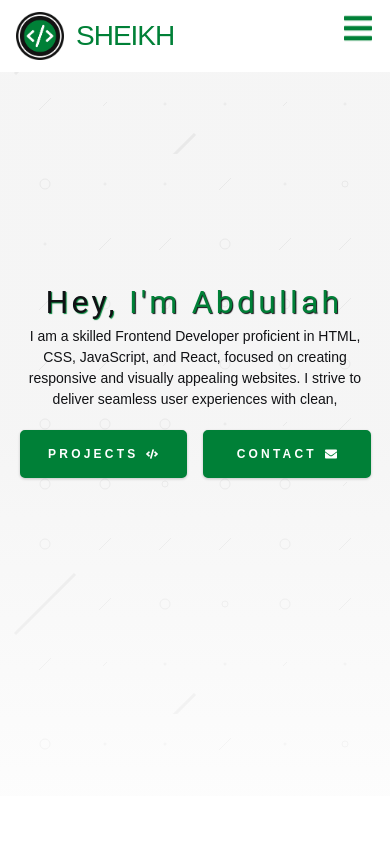
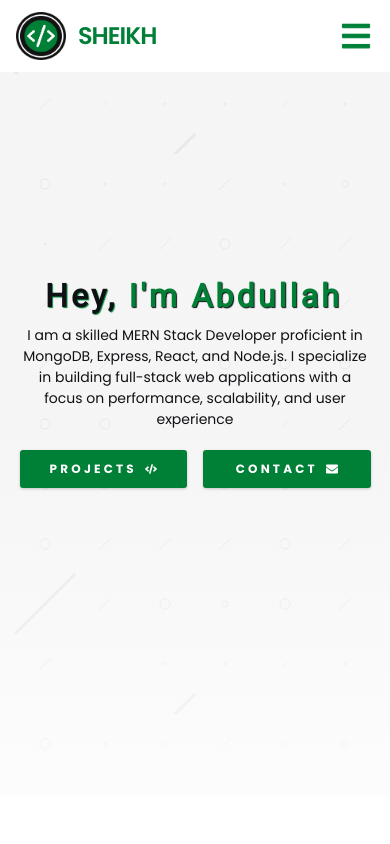
Before and after one commit to sheikhabdullahahmed/Portfolioo, a React (Vite) app: page / in a window 390 px wide. Shown: the top 844 px of the page. Built offline with nearby package versions, Linux system fonts and the light colour scheme.

Commit message:
nav, hero , about change

```diff
--- a/index.html
+++ b/index.html
@@ -4,6 +4,8 @@
     <meta charset="UTF-8" />
     <link rel="icon" type="image/svg+xml" href="./src/Images/logo.png" />
     <meta name="viewport" content="width=device-width, initial-scale=1.0" />
+    <link href="https://fonts.googleapis.com/css2?family=Poppins:wght@300;400;600&display=swap" rel="stylesheet">
+
     <title>Sheikh Abdullah - Mern Stack Developer</title>
   </head>
   <body>
--- a/src/About/about.tsx
+++ b/src/About/about.tsx
@@ -42,7 +42,7 @@ export const About: React.FC = () => {
             I'm <strong>Sheikh Abdullah</strong>, a <span>{age}</span> year old
             <strong> Mern Stack Developer</strong> with 1+ years of experience.
             I work with Javascript and its endless list of frameworks, primarily
-            with <strong>React.js</strong>, <strong>Next.js</strong>, <br />
+            with <strong>React.js</strong>, <strong>Next.js</strong><strong>Node.js</strong>,<strong>Mongo db</strong> <br />
             <br />
             I enjoy turning ideas into reality through clean code and modern
             UI/UX principles. Whether it's crafting interactive web apps or
--- a/src/App.tsx
+++ b/src/App.tsx
@@ -1,6 +1,6 @@
 import { BrowserRouter as Router, Routes, Route } from 'react-router-dom';
 import Home from './pages/Home';
-import { Contact } from './Components/Contact/Contact';
+import Contact2 from './pages/Contact';
 import { Footer } from './Components/Footer/Footer';
 import ProjectsPage from './pages/ProjectPage';
 
@@ -11,9 +11,12 @@ function App() {
       <Routes>
         <Route path="/" element={<Home />} />
         <Route path="/project" element={<ProjectsPage />} />
+        https://github.com/soumyajit4419/Portfolio
+        <Route path="/contactpage" element={<Contact2 />} />
+
 
       </Routes>
-        <Contact/>
+        {/* <Contact/> */}
         <Footer/>
     </Router>
   );
--- a/src/Components/Contact/Contact.tsx
+++ b/src/Components/Contact/Contact.tsx
@@ -15,7 +15,7 @@ export const Contact = () => {
             Have a project you'd like to discuss? Just leave me a message and
             I'll get back to you within 24 hours.
           </p>
-          <Link to="/contact" className="btn hero-btn">
+          <Link to="/contactpage" className="btn hero-btn">
             send details <FaRocket className="fa" />
           </Link>
         </article>
--- a/src/Components/Hero/Hero.tsx
+++ b/src/Components/Hero/Hero.tsx
@@ -1,6 +1,7 @@
 import heroImg from "../../Images/hero/hero-img.svg";
 import { FaCode, FaEnvelope } from "react-icons/fa";
 import { useAppContext } from "../../Context";
+
 
 export const Hero = () => {
   const { smoothScroll } = useAppContext();
@@ -15,10 +16,10 @@ export const Hero = () => {
               hey,<span> i'm Abdullah </span>
             </h1>
             <p>
-              I am a skilled Frontend Developer proficient in HTML, CSS,
-              JavaScript, and React, focused on creating responsive and visually
-              appealing websites. I strive to deliver seamless user experiences
-              with clean,
+              I am a skilled MERN Stack Developer proficient in MongoDB,
+              Express, React, and Node.js. I specialize in building full-stack
+              web applications with a focus on performance, scalability, and
+              user experience
             </p>
             <div className="hero-btn-container">
               <a
--- a/src/Components/Logo/Logo.tsx
+++ b/src/Components/Logo/Logo.tsx
@@ -6,7 +6,7 @@ const Logo = () => {
   return (
     <Link to="/" className="logo">
       <img src={logo} alt="logo" />
-      <h5>SHEIKH</h5>
+      <h5 id='name'>SHEIKH</h5>
     </Link>
   );
 };
--- a/src/Components/Navbar/Navbarl.tsx
+++ b/src/Components/Navbar/Navbarl.tsx
@@ -9,7 +9,6 @@ export const Navbar: React.FC = () => {
   const { scrolled, openSidebar } = useAppContext();
 
   return (
-    // <nav className={`navbar ${scrolled ? "nav-fixed" : ""}`}>
     <nav className={`${scrolled ? 'nav-fixed' : ''}`}>
       <div className="nav-center">
         <div className="nav-header">
--- a/src/index.css
+++ b/src/index.css
@@ -1,10 +1,8 @@
 
-
-@import "tailwindcss";
 /* Import Google Fonts */
-/* @import url('https://fonts.googleapis.com/css2?family=Acme&family=Roboto&family=Source+Sans+Pro:ital@1&display=swap');
+@import url('https://fonts.googleapis.com/css2?family=Acme&family=Roboto&family=Source+Sans+Pro:ital@1&display=swap');
 @import url('https://fonts.googleapis.com/css2?family=Ubuntu&display=swap');
-@import url('https://fonts.googleapis.com/css2?family=Poppins:wght@400;500;700&display=swap'); */
+@import url('https://fonts.googleapis.com/css2?family=Poppins:wght@400;500;700&display=swap');
 
 
 
@@ -366,16 +364,17 @@ p {
 nav {
   background: var(--clr-body-bcg);
   padding: 0.75rem 1rem;
+  position: sticky;
   z-index: 100;
 }
 .nav-fixed {
-  position: fixed;
   top: 0;
   left: 0;
   width: 100%;
   background: var(--clr-body-bcg);
   box-shadow: var(--light-shadow);
 }
+
 .nav-center {
   margin: 0 auto;
   max-width: var(--max-width);
@@ -435,6 +434,31 @@ nav {
 }
 .logo h5:hover {
   color: var(--clr-secondary);
+}
+
+
+
+/* Medium Screens (Tablets) */
+@media screen and (max-width: 768px) {
+  .logo img {
+    width: 60px;
+    /* background-color: #008037; */
+  }
+}
+
+/* Small Screens (Mobile) */
+@media screen and (max-width: 500px) {
+  .logo img {
+    width: 50px;
+    /* background-color: green; */
+  }
+}
+
+/* Extra Small Screens */
+@media screen and (max-width: 350px) {
+  .logo img {
+    width: 60px; /* Smallest size */
+  }
 }
 
 .nav-links {
@@ -668,16 +692,44 @@ header {
 }
 
 .hero-btn {
-  display: inline-flex; /* To align text and icons horizontally */
-  align-items: center; /* Center text and icons vertically */
-  justify-content: center; /* Center the content horizontally */
-  padding: 0.8rem 1.5rem; /* Adjust padding for better clickability */
+  display: inline-flex;
+  align-items: center;
+  justify-content: center;
+  padding: 0.8rem 1.5rem;
   border: 2px solid var(--clr-primary);
-  border-radius: 5px; /* Add a rounded border */
-  text-decoration: none; /* Remove underline */
+  border-radius: 5px;
+  text-decoration: none;
   font-size: 1rem;
   transition: all 0.3s ease-out;
 }
+
+/* Medium Screens (Tablets & Small Laptops - 800px and below) */
+@media screen and (max-width: 800px) {
+  .hero-btn {
+    padding: 0.7rem 1.2rem;
+    font-size: 0.95rem;
+  }
+
+}
+
+/* Small Screens (Mobile - 600px and below) */
+@media screen and (max-width: 600px) {
+  .hero-btn {
+    padding: 0.6rem 1rem;
+    font-size: 0.9rem; /* Reduce font size */
+    border-radius: 4px; /* Slightly reduce border radius */
+  }
+}
+
+/* Extra Small Screens (400px and below) */
+@media screen and (max-width: 400px) {
+  .hero-btn {
+    padding: 0.5rem 0.8rem;
+    font-size: 0.85rem;
+    border-radius: 3px;
+  }
+}
+
 
 .hero-btn:hover {
   background-color: var(--clr-primary); /* Change background on hover */
@@ -693,15 +745,23 @@ header {
 #my-name {
   margin: 0 auto;
   width: 100%; /* Make it more responsive */
-  max-width: 400px; /* Ensures it doesn't get too large */
+  max-width: 600px; /* Increased max-width for larger text */
   white-space: nowrap;
   opacity: 0;
-  line-height: 1.5;
-  animation: type 5s steps(20, end) 1, blink 0.95s step-end ; /* Updated animation */
+  line-height: 1.8; /* Increased line height for better readability */
+  font-size: 2rem; /* Increased font size */
+  font-weight: 700; /* Make text more prominent */
+  animation: type 5s steps(20, end) 1, blink 0.95s step-end;
   animation-fill-mode: forwards;
-  border-right: 2px solid var(--clr-font);
+  border-right: 3px solid var(--clr-font); /* Slightly thicker border */
   overflow-x: hidden;
 }
+
+#name {
+  font-weight: 600;
+  font-size: 2rem;
+}
+
 
 .scroll-widget {
   position: fixed;
@@ -745,6 +805,35 @@ header {
     width: 320px;
   }
 }
+
+
+@media screen and (min-width: 768px) {
+  #name {
+    font-size: 1.7rem;
+  }
+}
+
+@media screen and (max-width: 600px) {
+  #name {
+    font-size: 1.7rem;
+    /* background-color: black; */
+  }
+}
+
+@media screen and (max-width: 500px) {
+  #name {
+    font-size: 1.6rem;
+    /* background-color: red; */
+  }
+}
+
+@media screen and (max-width: 400px) {
+  #name {
+    font-size: 1.5rem;
+    /* background-color: pink; */
+  }
+}
+
 
 
 @keyframes type {
@@ -854,6 +943,7 @@ header {
   .about-info {
     padding: 1.5rem 0 1.5rem 3rem;
     max-width: 42rem;
+    font-size: 1.1rem;
     justify-self: center;
   }
   .about-info p {
@@ -875,6 +965,38 @@ header {
 
 
 
+
+@media screen and (max-width: 768px) {
+  .about-info {
+    padding: 1.5rem 1rem;
+    font-size: 1.2rem;
+    /* background-color: black;   */
+
+
+  }
+}
+
+/* Small Screens (Mobile) */
+@media screen and (max-width: 500px) {
+  .about-info {
+    padding: 1rem; /* Remove extra left padding */
+    max-width: 100%; /* Full width */
+    font-size: 1.1rem; /* Make text smaller */
+    text-align: center;
+     /* background-color: black;   */
+
+
+  }
+}
+
+/* Extra Small Screens */
+@media screen and (max-width: 350px) {
+  .about-info {
+    font-size: 0.9rem; /* Even smaller text */
+    padding: 0.8rem;
+    /* background-color: black; */
+  }
+}
 
 
 
@@ -941,6 +1063,20 @@ header {
   max-width: 35rem;
 }
 
+
+@media screen and (max-width: 800px) {
+  .contact-info {
+    padding: 1.5rem;
+  }
+}
+
+/* Small Screens (Mobile - 600px and below) */
+@media screen and (max-width: 600px) {
+  .contact-info {
+    padding: 1rem; /* Even smaller padding */
+  }
+}
+
 .social-icons {
   background: #202020;
 }
@@ -1004,16 +1140,6 @@ header {
 }
 
 @media screen and (min-width: 792px) {
-  .contact-center {
-    display: grid;
-    grid-template-columns: auto 1fr;
-    align-items: center;
-    padding: 3rem 2rem;
-    margin: 0 auto;
-    max-width: var(--max-width);
-    text-align: left;
-    gap: 2rem;
-  }
   .social-icons {
     background: transparent;
     padding: 0 4rem;
@@ -1102,3 +1228,45 @@ FOOTER
 .footer a:hover {
   color: var(--clr-secondary);
 }
+
+
+@media screen and (min-width: 792px) {
+  .contact-center {
+    display: grid;
+    grid-template-columns: auto 1fr;
+    align-items: center;
+    padding: 3rem 2rem;
+    margin: 0 auto;
+    max-width: var(--max-width);
+    text-align: left;
+    gap: 2rem;
+  }
+
+}
+
+/* Medium Screens (Tablets) */
+@media screen and (max-width: 791px) {
+  .contact-center {
+    display: flex;
+    flex-direction: column;
+    padding: 2rem 1.5rem; /* Reduce padding */
+    text-align: center; /* Center align text */
+    gap: 1.5rem; /* Reduce gap */
+  }
+}
+
+/* Small Screens (Mobile) */
+@media screen and (max-width: 500px) {
+  .contact-center {
+    padding: 1.5rem 1rem; /* Even less padding */
+    gap: 1rem; /* Compact gap */
+  }
+}
+
+/* Extra Small Screens */
+@media screen and (max-width: 350px) {
+  .contact-center {
+    padding: 1rem 0.5rem; /* Minimal padding */
+    gap: 0.8rem;
+  }
+}
--- a/src/pages/Contact.tsx
+++ b/src/pages/Contact.tsx
@@ -0,0 +1,9 @@
+
+
+function Contact() {
+  return (
+    <div>Contact</div>
+  )
+}
+
+export default Contact
--- a/src/pages/Home.tsx
+++ b/src/pages/Home.tsx
@@ -2,6 +2,7 @@ import { Navbar } from '../Components/Navbar/Navbarl';
 import { Sidebar } from '../Components/SideBar/Sidebar';
 import {Hero} from '../Components/Hero/Hero';
 import { About } from '../About/about';
+import { Contact } from '../Components/Contact/Contact';
 
 const HomePage = () => {
   return (
@@ -11,6 +12,8 @@ const HomePage = () => {
         <Sidebar/>
         <Hero/>
         <About/>
+                <Contact/>
+
       </main>
     </>
   );
```
Also changed, not shown: src/Data/seoConfiq.tsx (+5 -5 lines).
